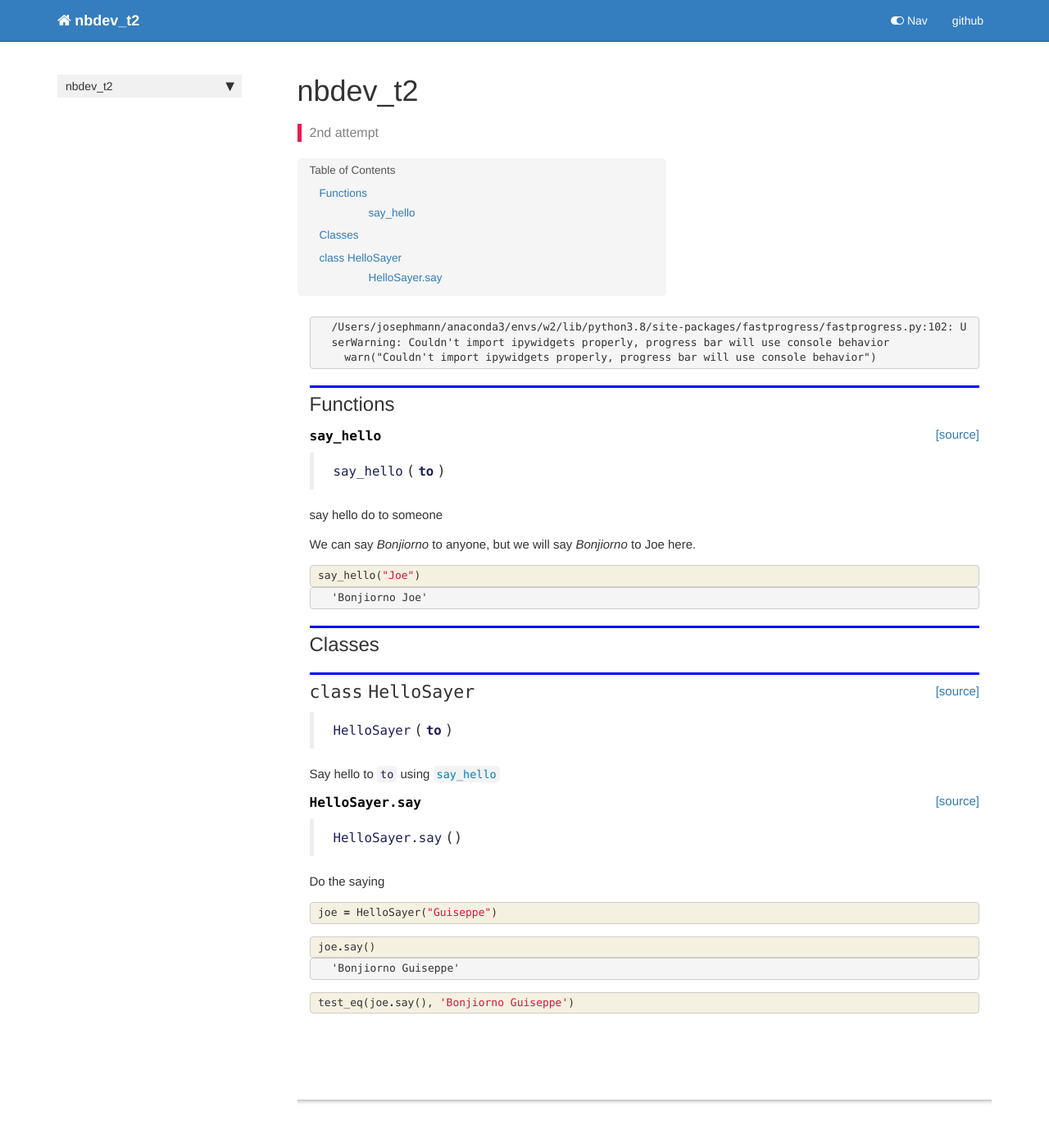
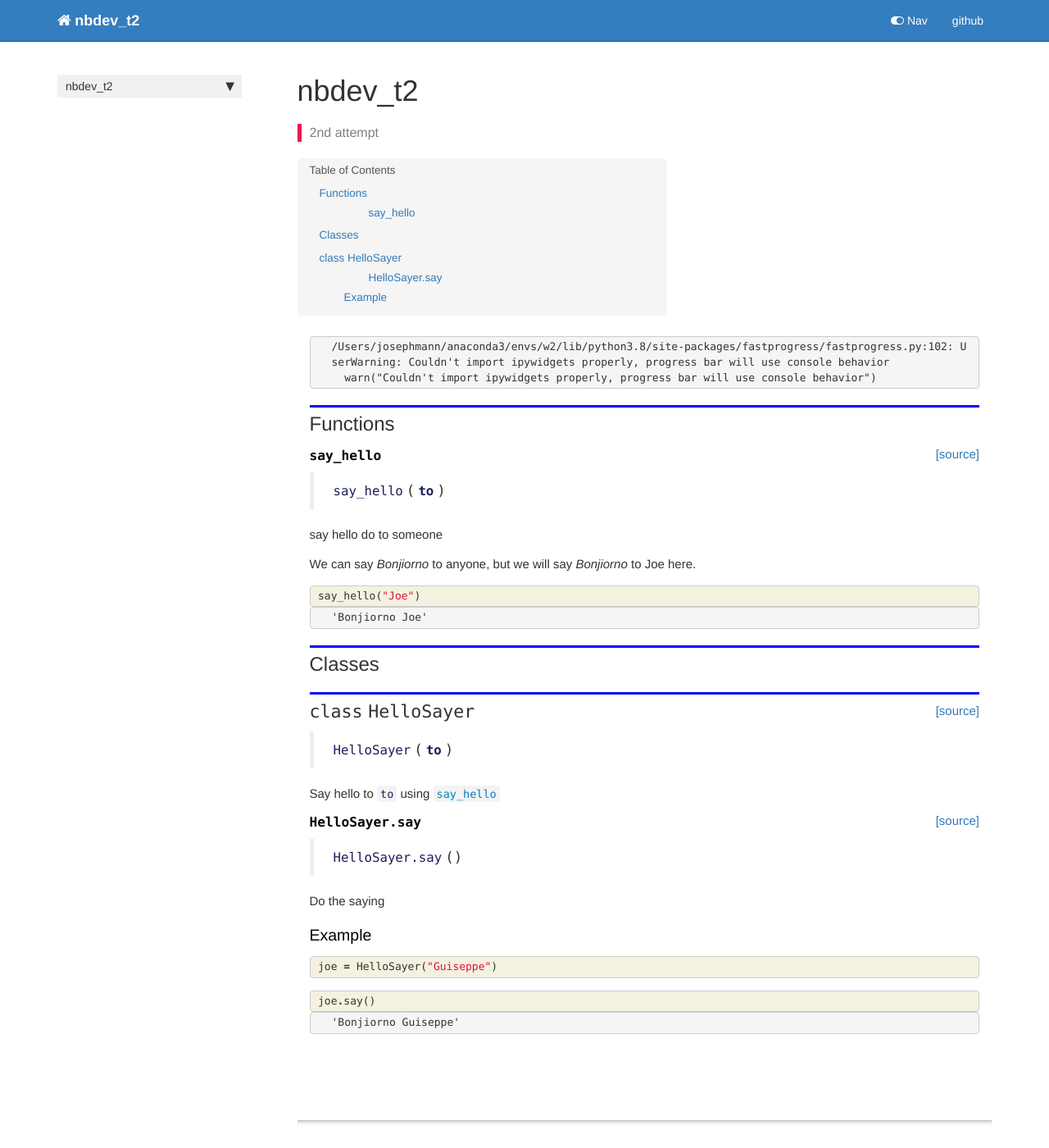
Before and after one commit to josephsmann/nbdev_t2, a Jekyll site: the page built from docs/core.html, in a window 1280 px wide and 1400 px high. Shown: the whole window at 82% size. Built offline with Jekyll 4.4.1, drawn with Linux system fonts in a browser that asks for light colours; nearby versions of some CDN libraries; comment, search, counter and statistics services are not loaded.

Commit message:
subsection for example

```diff
--- a/docs/core.html
+++ b/docs/core.html
@@ -184,6 +184,12 @@ nb_path: "00_core.ipynb"
 </div>
     {% endraw %}
 
+<div class="cell border-box-sizing text_cell rendered"><div class="inner_cell">
+<div class="text_cell_render border-box-sizing rendered_html">
+<h3 id="Example">Example<a class="anchor-link" href="#Example"> </a></h3>
+</div>
+</div>
+</div>
     {% raw %}
 
 <div class="cell border-box-sizing code_cell rendered">
@@ -234,21 +240,4 @@ nb_path: "00_core.ipynb"
 </div>
     {% endraw %}
 
-    {% raw %}
-
-<div class="cell border-box-sizing code_cell rendered">
-<div class="input">
-
-<div class="inner_cell">
-    <div class="input_area">
-<div class=" highlight hl-ipython3"><pre><span></span><span class="n">test_eq</span><span class="p">(</span><span class="n">joe</span><span class="o">.</span><span class="n">say</span><span class="p">(),</span> <span class="s1">&#39;Bonjiorno Guiseppe&#39;</span><span class="p">)</span>
-</pre></div>
-
-    </div>
 </div>
-</div>
-
-</div>
-    {% endraw %}
-
-</div>
```
Also changed, not shown: 1 other file.
